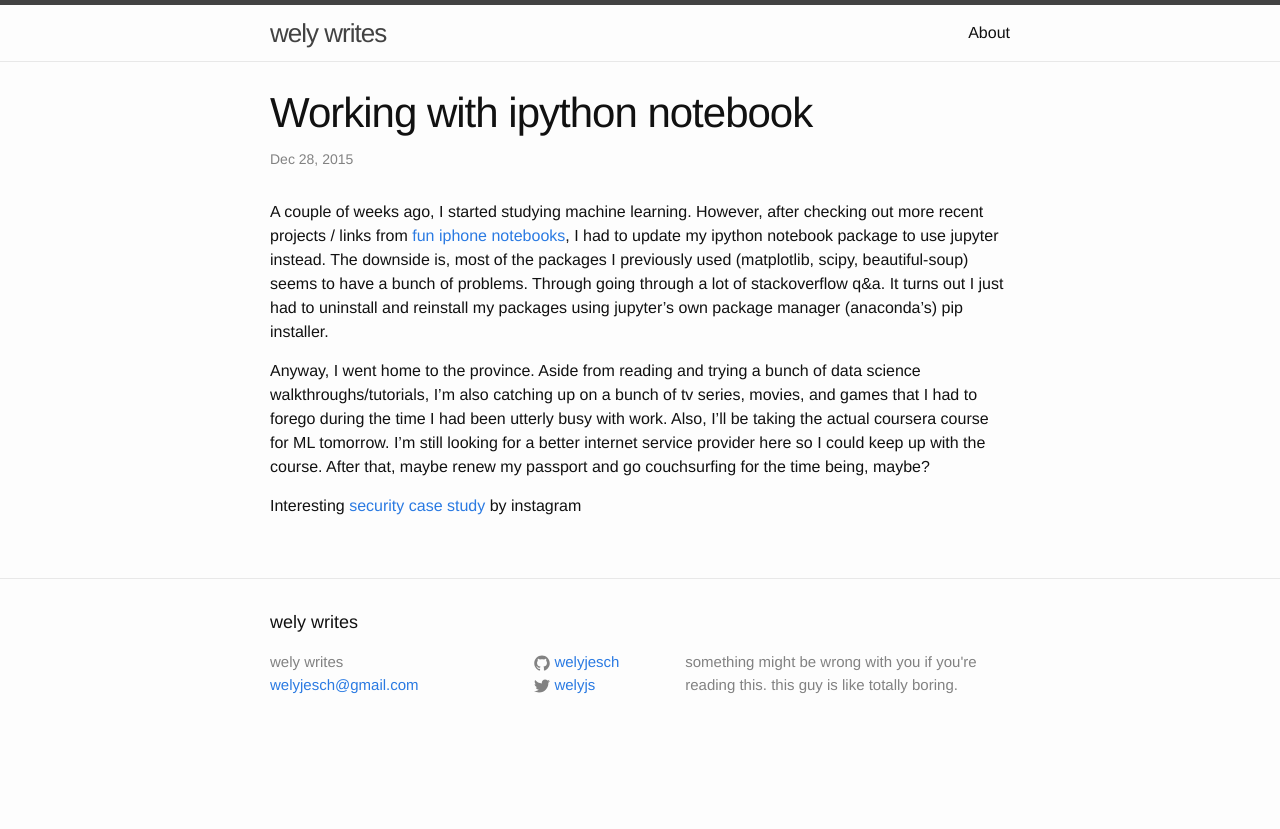
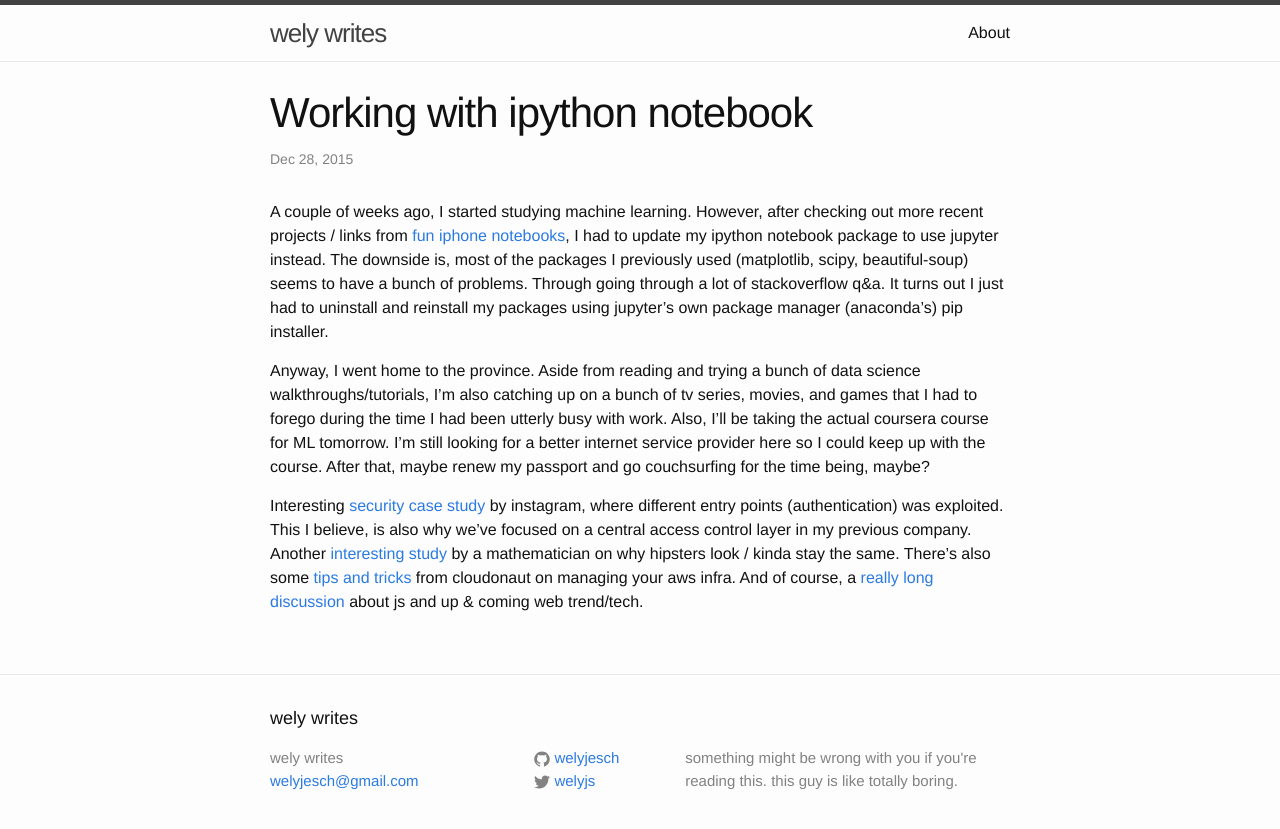
Before and after one commit to welyjesch/welyjesch.github.io, a Jekyll site: the page built from _posts/2015-12-28-working-with-ipython.markdown, in a window 1280 px wide. Shown: the top 829 px of the page. Built offline with Jekyll 4.4.1, drawn with Linux system fonts in a browser that asks for light colours.

Commit message:
add a few more links

```diff
--- a/_posts/2015-12-28-working-with-ipython.markdown
+++ b/_posts/2015-12-28-working-with-ipython.markdown
@@ -8,7 +8,10 @@ A couple of weeks ago, I started studying machine learning. However, after check
 
 Anyway, I went home to the province. Aside from reading and trying a bunch of data science walkthroughs/tutorials, I'm also catching up on a bunch of tv series, movies, and games that I had to forego during the time I had been utterly busy with work. Also, I'll be taking the actual coursera course for ML tomorrow. I'm still looking for a better internet service provider here so I could keep up with the course. After that, maybe renew my passport and go couchsurfing for the time being, maybe?
 
-Interesting [security case study][instagramcasestudy] by instagram
+Interesting [security case study][instagramcasestudy] by instagram, where different entry points (authentication) was exploited. This I believe, is also why we've focused on a central access control layer in my previous company. Another [interesting study][hipsterstudy] by a mathematician on why hipsters look / kinda stay the same. There's also some [tips and tricks][awsmistakes] from cloudonaut on managing your aws infra. And of course, a [really long discussion][stateofunion] about js and up & coming web trend/tech.
 
 [pythonnotebooks]: https://github.com/ipython/ipython/wiki/A-gallery-of-interesting-IPython-Notebooks
 [instagramcasestudy]: https://summitroute.com/blog/2015/12/24/instagram_bounty_case_study_for_defense/
+[hipsterstudy]: https://www.washingtonpost.com/news/wonk/wp/2015/12/23/the-mathematician-who-proved-why-hipsters-all-look-alike/
+[awsmistakes]: https://cloudonaut.io/5-aws-mistakes-you-should-avoid/
+[stateofunion]: https://medium.com/@matthiasak/state-of-the-union-js-d664bdbffd14#.gj9vvmptf
```
